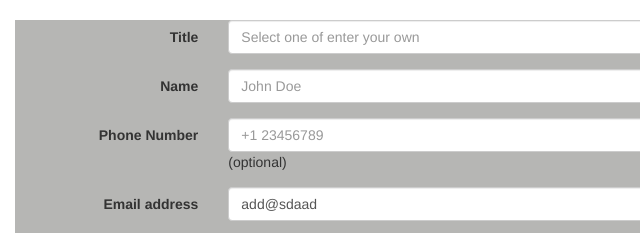
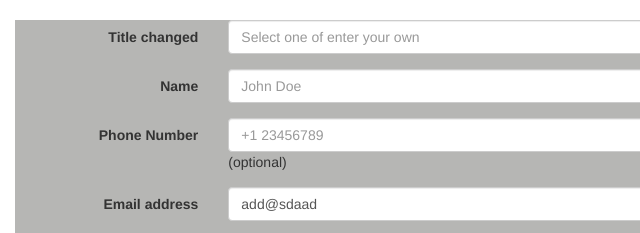
Before and after one commit to moodyserious/TryGit, a plain HTML site: page index.html in a window 1280 px wide. Shown: the top 233 px of the page, 0-640 px from the left. Drawn offline with nearby package versions, Linux system fonts and the light colour scheme.

Commit message:
Changed commit

```diff
--- a/index.html
+++ b/index.html
@@ -69,9 +69,12 @@
  <div class="first-div">
 
   <div class="form-group">
-    <label for="inputEmail3" class="col-sm-2 control-label">Title</label>
+    <label for="inputEmail3" class="col-sm-2 control-label">
+       Title changed
+    </label>
     <div class="col-sm-5">
-      <input type="text" class="form-control" id="inputEmail3" placeholder="Select one of enter your own">
+      <input type="text" class="form-control"
+      id="inputEmail3" placeholder="Select one of enter your own">
     </div>
   </div>
 
```
